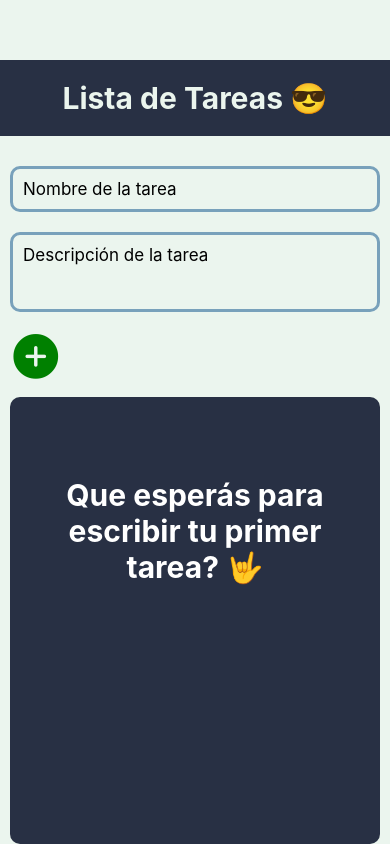
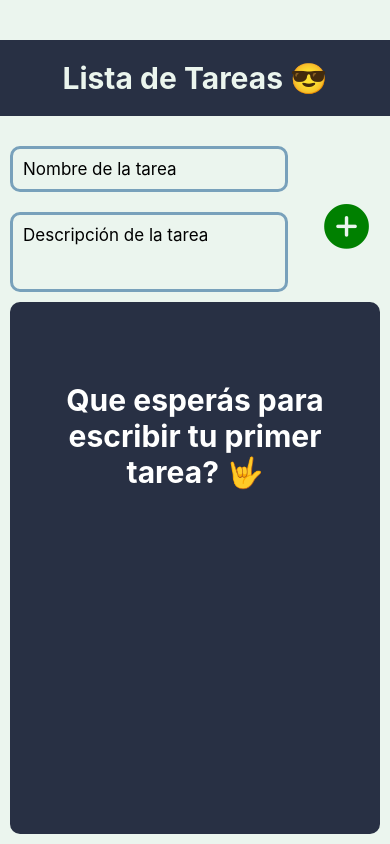
Before and after one commit to EricWaje/Lista-de-tareas, a React Native app: screen / in a window 390 px wide. Built offline with nearby package versions, Linux system fonts and the light colour scheme.

Commit message:
app terminada

```diff
--- a/App.js
+++ b/App.js
@@ -103,7 +103,7 @@ export default function App() {
 const styles = StyleSheet.create({
     container: {
         flex: 1,
-        paddingTop: 60,
+        paddingTop: 40,
         backgroundColor: '#ebf5ee',
     },
     containerTitle: {
--- a/components/AddTask.js
+++ b/components/AddTask.js
@@ -12,6 +12,7 @@ const AddTask = ({
 }) => {
     return (
         <View style={styles.addContainer}>
+            <View style={{ width: '75%' }}>
                 <TextInput
                     style={styles.name}
                     maxLength={30}
@@ -27,6 +28,7 @@ const AddTask = ({
                     value={description}
                     onChangeText={handleChangeDescription}
                 />
+            </View>
             <View style={styles.containerAdd}>
                 <Ionicons
                     onPress={
@@ -45,6 +47,9 @@ const AddTask = ({
 const styles = StyleSheet.create({
     addContainer: {
         display: 'flex',
+        flexDirection: 'row',
+        justifyContent: 'space-between',
+        alignItems: 'center',
         marginTop: 20,
         padding: 10,
     },
@@ -65,7 +70,7 @@ const styles = StyleSheet.create({
         height: 80,
     },
     containerAdd: {
-        width: '13%',
+        width: '16%',
     },
     add: {
         marginTop: 15,
--- a/components/TaskList/Task.js
+++ b/components/TaskList/Task.js
@@ -39,19 +39,19 @@ const styles = StyleSheet.create({
         flexDirection: 'row',
         justifyContent: 'space-between',
         alignItems: 'center',
-        padding: 20,
+        padding: 10,
         /* backgroundColor: '#f2f7f2', */
     },
     title: {
         fontSize: 19,
-        marginBottom: 10,
+        marginBottom: 5,
         fontWeight: 'bold',
         color: '#ebf5ee',
     },
     description: {
         color: '#ebf5ee',
         fontSize: 17,
-        marginBottom: 10,
+        marginBottom: 5,
     },
     optionsContainer: {
         display: 'flex',
--- a/components/TaskList/TaskList.js
+++ b/components/TaskList/TaskList.js
@@ -34,6 +34,7 @@ const styles = StyleSheet.create({
         paddingRight: 20,
         backgroundColor: '#283044',
         borderRadius: 10,
+        marginBottom: 10,
     },
     text: {
         color: 'white',
```
Lines whose indentation alone changed are shown as unchanged.
